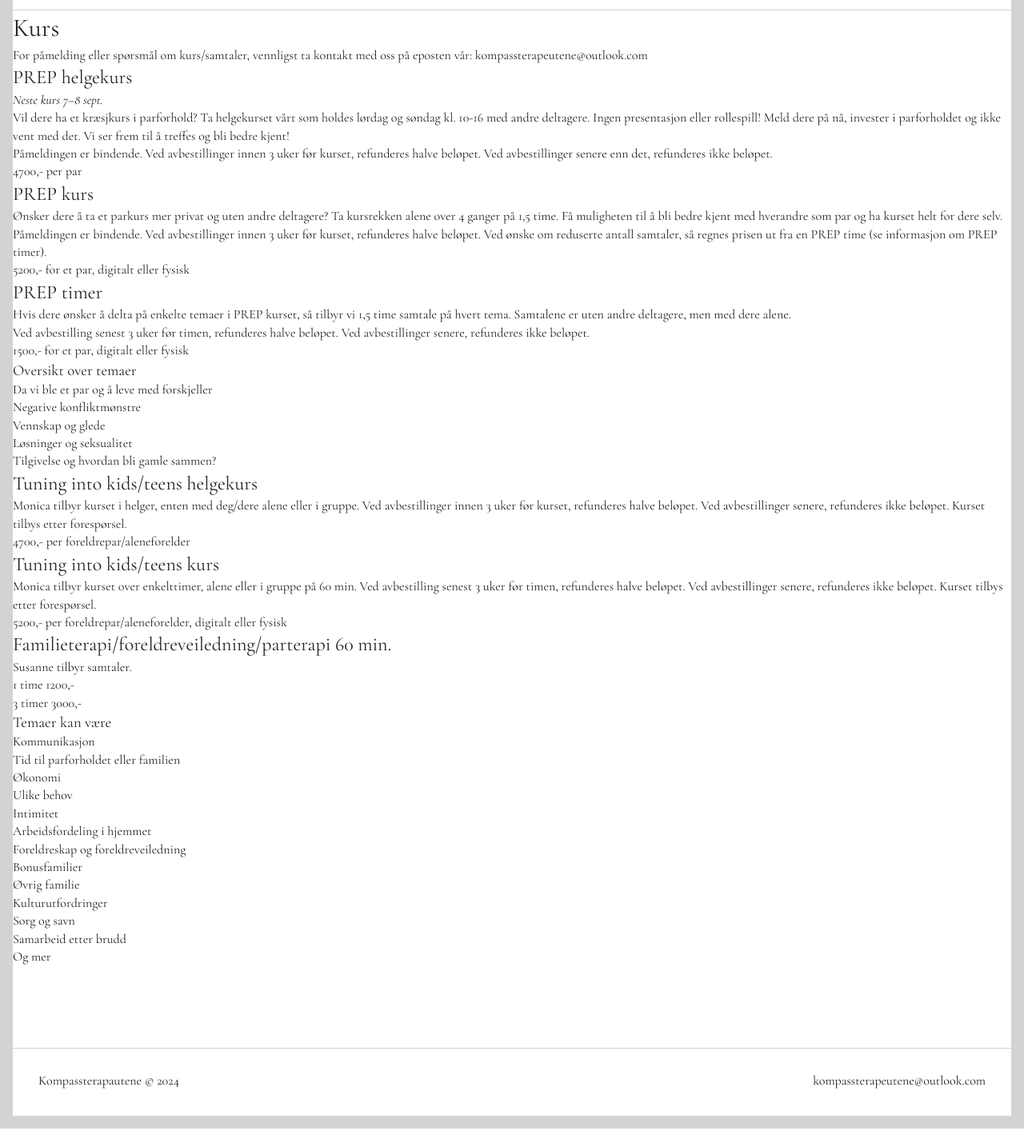
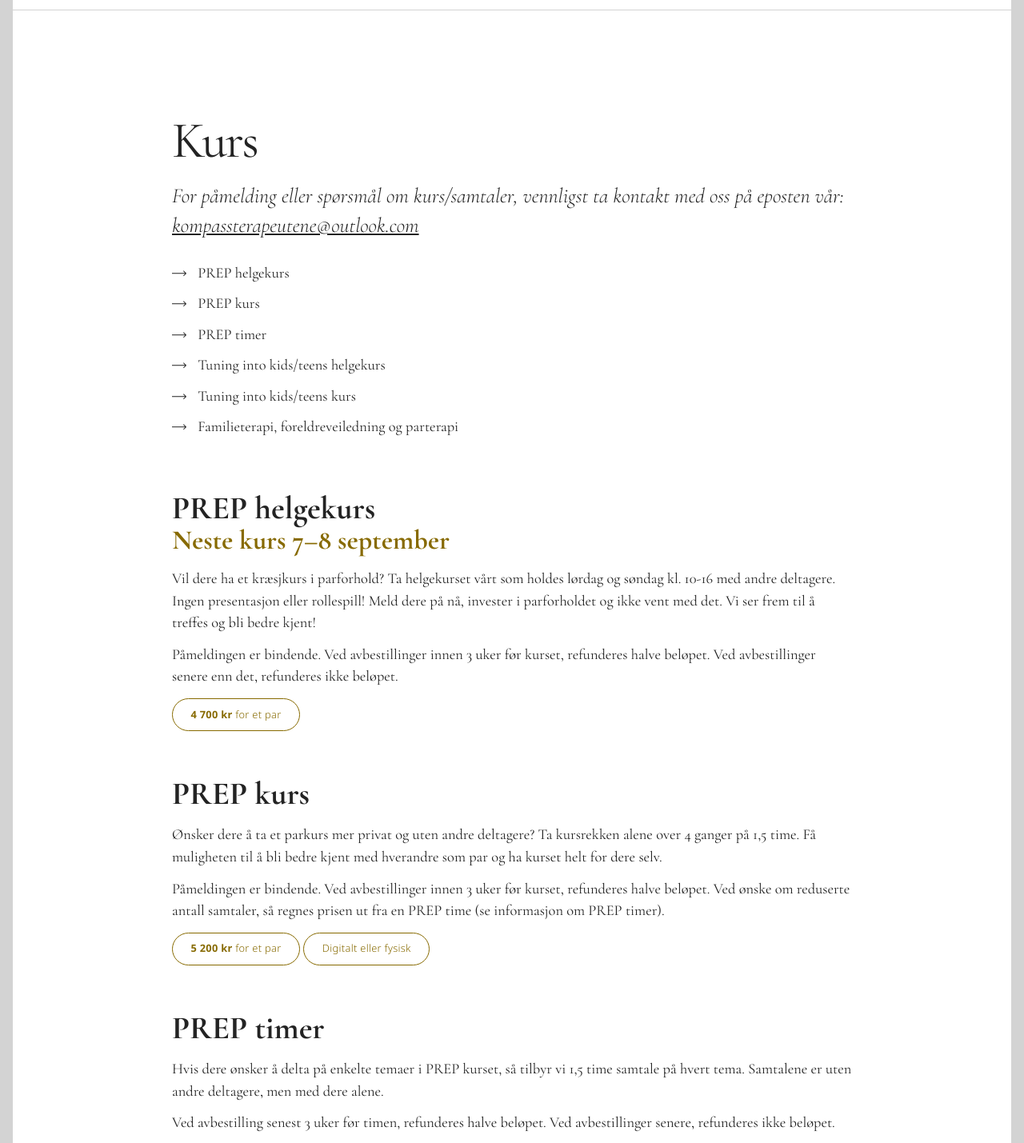
Before and after one commit to tommhuth/kompassterapeutene, a Next.js app: page /kurs in a window 1280 px wide. Shown: the part 80-1509 px from the top of the page at 80% size. Built offline with nearby package versions, Linux system fonts and the light colour scheme.

Commit message:
other pages

```diff
--- a/assets/style/globals.scss
+++ b/assets/style/globals.scss
@@ -17,11 +17,31 @@ img {
    max-width: 100%;
 }
 
+html {
+   height: 100%;
+}
+
 body {
+   min-height: 100%;
    border: 1em solid lightgray;
    overscroll-behavior: none;
+   box-sizing: border-box;
 
    @media (max-width: 600px) {
       border-width: .4em;
    }
 }
+
+body {
+   display: flex;
+   flex-direction: column;
+}
+
+main {
+   flex: 1 1;
+}
+
+header,
+footer {
+   flex: 0 0 ;
+}
--- a/assets/style/typography.scss
+++ b/assets/style/typography.scss
@@ -1,4 +1,5 @@
-@import url('https://fonts.googleapis.com/css2?family=Cormorant+Garamond:ital,wght@0,400;0,600;1,300;1,400&display=swap');
+@import url('https://fonts.googleapis.com/css2?family=Cormorant+Garamond:ital,wght@0,300;0,400;0,500;0,600;0,700;1,300;1,400;1,500;1,600;1,700&display=swap');
+@import url('https://fonts.googleapis.com/css2?family=Cormorant+Garamond:ital,wght@0,300;0,400;0,500;0,600;0,700;1,300;1,400;1,500;1,600;1,700&family=Noto+Sans:ital,wght@0,100..900;1,100..900&display=swap');
 
 html {
     font-family: "Cormorant Garamond", serif;
@@ -30,7 +31,7 @@ html {
 
 .h2 {
     font-size: 2.5em;
-    font-weight: bold;
+    font-weight: 700;
     line-height: 1.1;
 
     @media (max-width: 600px) {
@@ -39,18 +40,18 @@ html {
 }
 
 .hgroup {
-    margin-top: 3.5em;
-    margin-bottom: 1em;
+    margin-top: 3.5rem;
+    margin-bottom: 1rem;
 
     @media (max-width: 640px) {
-        margin-top: 2.5em;
-        margin-bottom: .65em;
+        margin-top: 2.5rem;
+        margin-bottom: .65rem;
     }
 }
 
 .h3 {
     font-size: 2.125em;
-    font-weight: bold;
+    font-weight: 700;
     line-height: 1.1;
     color: var(--wheat);
 
@@ -103,5 +104,67 @@ html {
     line-height: 1;
     letter-spacing: .05em;
     text-transform: uppercase;
+    font-weight: 700;
+    margin-top: 2em;
+    margin-bottom: .5em;
+}
+
+.list {
+    columns: 2;
+    gap: 1.5em;
+    margin: .5em 0;
+
+    li {
+        list-style-type: disc;
+        margin-left: 1.25em;
+        margin-bottom: .125em;
+    }
+}
+
+.tags {
+    display: flex;
+    gap: .35em;
+    flex-wrap: wrap;
+    color: var(--wheat);
     font-weight: bold;
+    margin-top: 1em;
+    margin-bottom: 1em;
+    font-family: "Noto Sans", sans-serif;
+    font-weight: 300;
+    font-size: .8em;
+    letter-spacing: .025em;
+
+    li {
+        border: 1px solid currentColor;
+        padding: .85em 1.75em;
+        border-radius: 5em;
+    }
 }
+
+.arrow-list {
+    margin-top: 1.5em !important;
+
+    li {
+        margin-bottom: .125em;
+    }
+
+    a {
+        display: inline-flex;
+        gap: .75em;
+        place-content: center;
+        text-decoration: none;
+
+        svg {
+            width: 1em;
+            transition: all .2s;
+            pointer-events: none;
+        }
+
+        &:hover {
+            svg {
+                translate: .125em 0;
+            }
+        }
+    }
+
+}
--- a/src/app/kurs/page.tsx
+++ b/src/app/kurs/page.tsx
@@ -1,50 +1,115 @@
+"use client"
+
+import Container from "@/components/container/container";
+import Price from "@/components/price/price";
 import Link from "next/link";
+
+function Arrow() {
+    return (
+        <svg viewBox="0 0 20 8" fill="none">
+            <path
+                d="M19.3536 4.35355C19.5488 4.15829 19.5488 3.84171 19.3536 3.64645L16.1716 0.464465C15.9763 0.269203 15.6597 0.269203 15.4645 0.464465C15.2692 0.659727 15.2692 0.97631 15.4645 1.17157L18.2929 4L15.4645 6.82843C15.2692 7.02369 15.2692 7.34027 15.4645 7.53553C15.6597 7.73079 15.9763 7.73079 16.1716 7.53553L19.3536 4.35355ZM1.32883e-07 4.5L19 4.5L19 3.5L-1.32883e-07 3.5L1.32883e-07 4.5Z"
+                fill="currentColor"
+            />
+        </svg>
+    )
+}
 
 export default function Kurs() {
     return (
         <>
-            <h1>Kurs</h1>
+            <Container>
+                <h1 className="h1">Kurs</h1>
 
-            <p>
+                <p className="p1">
                     For påmelding eller spørsmål om kurs/samtaler, vennligst
                     ta kontakt med oss på eposten vår: <a href="mailto:kompassterapeutene@outlook.com">kompassterapeutene@outlook.com</a>
                 </p>
 
-            <h2>PREP helgekurs</h2>
-            <p><em>Neste kurs 7&ndash;8 sept.</em></p>
-            <p>
+                <ul
+                    className="arrow-list p2"
+                    onClick={e => {
+                        let target = e.target as HTMLAnchorElement
+
+                        if (target.tagName === "A") {
+                            e.preventDefault()
+
+                            let element = document.getElementById(target.hash.substring(1))
+
+                            history.pushState(null, "", target.hash)
+                            element?.scrollIntoView({
+                                behavior: "smooth",
+                                block: "center",
+                            })
+                        }
+                    }}
+                >
+                    <li>
+                        <a href="#prep-helgekurs"><Arrow /> PREP helgekurs</a>
+                    </li>
+                    <li>
+                        <a href="#prep-kurs"><Arrow /> PREP kurs</a>
+                    </li>
+                    <li>
+                        <a href="#prep-timer"><Arrow /> PREP timer</a>
+                    </li>
+                    <li>
+                        <a href="#tuning-into-kids-teens-helgekurs"><Arrow /> Tuning into kids/teens helgekurs</a>
+                    </li>
+                    <li>
+                        <a href="#tuning-into-kids-teens-kurs"><Arrow /> Tuning into kids/teens kurs</a>
+                    </li>
+                    <li>
+                        <a href="#familieterapi-foreldreveiledning-og-parterapi"><Arrow /> Familieterapi, foreldreveiledning og parterapi</a>
+                    </li>
+                </ul>
+
+                <hgroup className="hgroup" id="prep-helgekurs">
+                    <h2 className="h2">PREP helgekurs</h2>
+                    <p className="h3">Neste kurs 7&ndash;8 september</p>
+                </hgroup>
+                <p className="p2">
                     Vil dere ha et kræsjkurs i parforhold? Ta helgekurset vårt som holdes lørdag og søndag kl. 10-16
                     med andre deltagere. Ingen presentasjon eller rollespill! Meld dere på nå, invester i parforholdet
                     og ikke vent med det. Vi ser frem til å treffes og bli bedre kjent!
                 </p>
-            <p>
+                <p className="p2">
                     Påmeldingen er bindende. Ved avbestillinger innen 3 uker før kurset, refunderes halve beløpet.
                     Ved avbestillinger senere enn det, refunderes ikke beløpet.
                 </p>
-            <p><strong>4700,- per par</strong></p>
+                <ul className="tags">
+                    <li><Price value={4700} /> for et par</li>
+                </ul>
 
-            <h2>PREP kurs</h2>
-            <p>
+                <h2 className="h2 hgroup" id="prep-kurs">PREP kurs</h2>
+                <p className="p2">
                     Ønsker dere å ta et parkurs mer privat og uten andre deltagere? Ta kursrekken alene over 4 ganger på
                     1,5 time. Få muligheten til å bli bedre kjent med hverandre som par og ha kurset helt for dere selv.
                 </p>
-            <p>
+                <p className="p2">
                     Påmeldingen er bindende. Ved avbestillinger innen 3 uker før kurset, refunderes halve beløpet.
                     Ved ønske om reduserte antall samtaler, så regnes prisen ut fra en PREP time (se informasjon om PREP timer).
                 </p>
-            <p><strong>5200,- for et par, digitalt eller fysisk</strong></p>
+                <ul className="tags">
+                    <li><Price value={5200} /> for et par</li>
+                    <li>Digitalt eller fysisk</li>
+                </ul>
 
-            <h2>PREP timer</h2>
-            <p>
-                Hvis dere ønsker å delta på enkelte temaer i PREP kurset, så tilbyr vi 1,5 time samtale på hvert tema. Samtalene er uten andre deltagere, men med dere alene.
+                <h2 className="h2 hgroup" id="prep-timer">PREP timer</h2>
+                <p className="p2">
+                    Hvis dere ønsker å delta på enkelte temaer i PREP kurset, så tilbyr vi 1,5 time samtale
+                    på hvert tema. Samtalene er uten andre deltagere, men med dere alene.
                 </p>
-            <p>
+                <p className="p2">
                     Ved avbestilling senest 3 uker før timen, refunderes halve beløpet. Ved avbestillinger senere, refunderes ikke beløpet.
                 </p>
-            <p><strong>1500,- for et par, digitalt eller fysisk </strong></p>
+                <ul className="tags">
+                    <li><Price value={1500} /> for et par </li>
+                    <li>Digitalt eller fysisk</li>
+                </ul>
 
-            <h3>Oversikt over temaer</h3>
-            <ul>
+                <h3 className="l1">Temaer kan være</h3>
+                <ul className="p2 list">
                     <li>Da vi ble et par og å leve med forskjeller</li>
                     <li>Negative konfliktmønstre</li>
                     <li>Vennskap og glede</li>
@@ -52,30 +117,43 @@ export default function Kurs() {
                     <li>Tilgivelse og hvordan bli gamle sammen?</li>
                 </ul>
 
-            <h2>Tuning into kids/teens helgekurs</h2>
-            <p>
-                <Link href="/hvem-er-vi#monica">Monica</Link> tilbyr kurset i helger, enten med deg/dere alene eller i gruppe. Ved avbestillinger innen 3 uker før kurset, refunderes halve beløpet.
+                <hgroup className="hgroup" id="tuning-into-kids-teens-helgekurs">
+                    <h2 className="h2">Tuning into kids/teens helgekurs</h2>
+                    <p className="h3">Neste kurs 2&ndash;3 november</p>
+                </hgroup>
+                <p className="p2">
+                    <Link href="/hvem-er-vi#monica">Monica</Link> tilbyr kurset i helger, enten med deg/dere alene
+                    eller i gruppe. Ved avbestillinger innen 3 uker før kurset, refunderes halve beløpet.
                     Ved avbestillinger senere, refunderes ikke beløpet. Kurset tilbys etter forespørsel.
                 </p>
-            <p><strong>4700,- per foreldrepar/aleneforelder</strong></p>
 
-            <h2>Tuning into kids/teens kurs</h2>
-            <p>
-                <Link href="/hvem-er-vi#monica">Monica</Link> tilbyr kurset over enkelttimer, alene eller i gruppe på 60 min. Ved avbestilling senest 3 uker før
+                <ul className="tags">
+                    <li><Price value={4700} /> per foreldrepar/aleneforelder</li>
+                </ul>
+
+                <h2 className="h2 hgroup" id="tuning-into-kids-teens-kurs">
+                    Tuning into kids/teens kurs
+                </h2>
+                <p className="p2">
+                    <Link href="/hvem-er-vi#monica">Monica</Link> tilbyr kurset over enkelttimer, alene eller i gruppe på 60 min.
+                    Ved avbestilling senest 3 uker før
                     timen, refunderes halve beløpet. Ved avbestillinger senere, refunderes ikke beløpet. Kurset tilbys etter
                     forespørsel.
                 </p>
-            <p><strong>5200,- per foreldrepar/aleneforelder, digitalt eller fysisk</strong></p>
 
-            <h2>Familieterapi/foreldreveiledning/parterapi 60 min.</h2>
-            <p> <Link href="/hvem-er-vi#susanne">Susanne</Link> tilbyr samtaler.</p>
-            <ul>
-                <li>1 time 1200,-</li>
-                <li>3 timer 3000,-</li>
+                <ul className="tags">
+                    <li><Price value={5200} /> per foreldrepar/aleneforelder</li>
+                    <li>Digitalt eller fysisk</li>
                 </ul>
 
-            <h3>Temaer kan være</h3>
-            <ul>
+                <h2 className="h2 hgroup" id="familieterapi-foreldreveiledning-og-parterapi">
+                    Familieterapi, foreldreveiledning og parterapi
+                </h2>
+
+                <p className="p2"> <Link href="/hvem-er-vi#susanne">Susanne</Link> tilbyr samtaler.</p>
+
+                <h3 className="l1">Temaer kan være</h3>
+                <ul className="p2 list">
                     <li>Kommunikasjon</li>
                     <li>Tid til parforholdet eller familien</li>
                     <li>Økonomi</li>
@@ -88,8 +166,13 @@ export default function Kurs() {
                     <li>Kulturutfordringer</li>
                     <li>Sorg og savn</li>
                     <li>Samarbeid etter brudd</li>
-                <li>Og mer</li>
                 </ul>
+
+                <ul className="tags">
+                    <li>1 time <Price value={1200} /></li>
+                    <li>3 timer <Price value={3000} /></li>
+                </ul>
+            </Container>
         </>
     )
 }
--- /dev/null
+++ b/src/components/price/price.module.scss
@@ -0,0 +1,4 @@
+.price {
+    white-space: nowrap;
+    font-weight: bold;
+}
--- /dev/null
+++ b/src/components/price/price.tsx
@@ -0,0 +1,15 @@
+import style from "./price.module.scss"
+
+let formatter = new Intl.NumberFormat("no", {
+    currency: "NOK",
+    style: 'currency',
+    maximumFractionDigits: 0,
+})
+
+export default function Price({ value }: { value: number }) {
+    return (
+        <span className={style.price}>
+            {formatter.format(value)}
+        </span>
+    )
+}
```
Also changed, not shown: src/app/hvem-er-vi/page.module.scss (added, +28 -0 lines), src/app/hvem-er-vi/page.tsx (+38 -12 lines), src/app/paamelding-kontakt/page.tsx (+8 -9 lines), .eslintrc.json (added), public/susanne-monica.jpg (added), src/components/footer/footer.module.scss (line endings or trailing spaces), src/components/header/header.module.scss (line endings or trailing spaces). Lines whose indentation alone changed are shown as unchanged.
